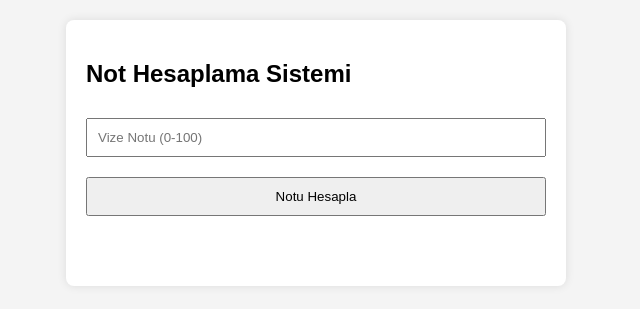
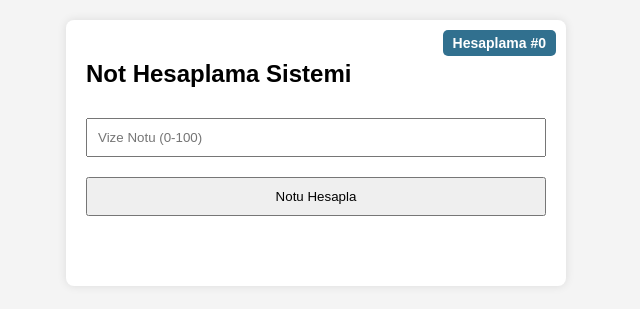
Before and after one commit to ahmetkaanmuktar/ahmetkaanmuktarr, a plain HTML site: page index.html in a window 1280 px wide. Shown: the whole page, without its empty margins (324-964 px from the left). Drawn offline with Linux system fonts and the light colour scheme.

Commit message:
Update index.html

```diff
--- a/index.html
+++ b/index.html
@@ -16,6 +16,7 @@
             padding: 20px;
             border-radius: 8px;
             box-shadow: 0 0 10px rgba(0,0,0,0.1);
+            position: relative;
         }
         input, button {
             width: 100%;
@@ -44,6 +45,17 @@
             display: none;
             animation: fadeIn 3s forwards;
         }
+        #counter {
+            position: absolute;
+            top: 10px;
+            right: 10px;
+            background-color: #31708f;
+            color: white;
+            padding: 5px 10px;
+            border-radius: 5px;
+            font-size: 14px;
+            font-weight: bold;
+        }
         @keyframes fadeIn {
             0% {
                 opacity: 0;
@@ -56,6 +68,7 @@
 </head>
 <body>
     <div class="container">
+        <div id="counter">Hesaplama #0</div>
         <h2>Not Hesaplama Sistemi</h2>
         <input type="number" id="vizeNotu" placeholder="Vize Notu (0-100)" min="0" max="100">
         <button onclick="notHesapla()">Notu Hesapla</button>
@@ -67,7 +80,13 @@
     </div>
 
     <script>
+        let hesaplamaCount = 0;
+
         function notHesapla() {
+            // Sayacı artır
+            hesaplamaCount++;
+            document.getElementById('counter').textContent = `Hesaplama #${hesaplamaCount}`;
+
             // Input elemanlarını al
             const vizeInput = document.getElementById('vizeNotu');
             const sonucDiv = document.getElementById('sonuc');
```
